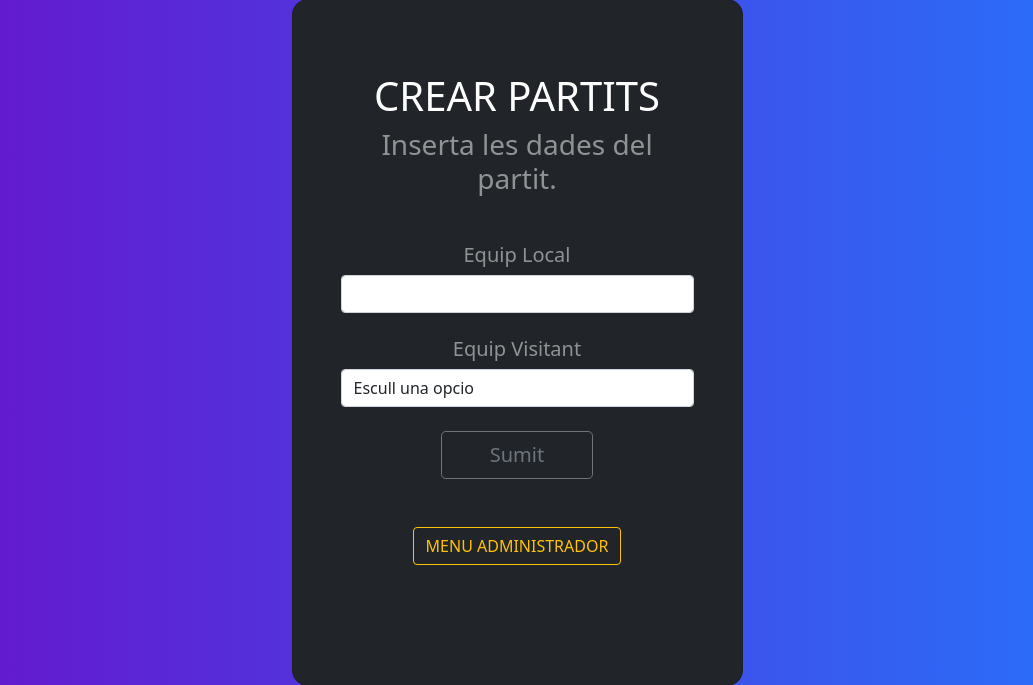
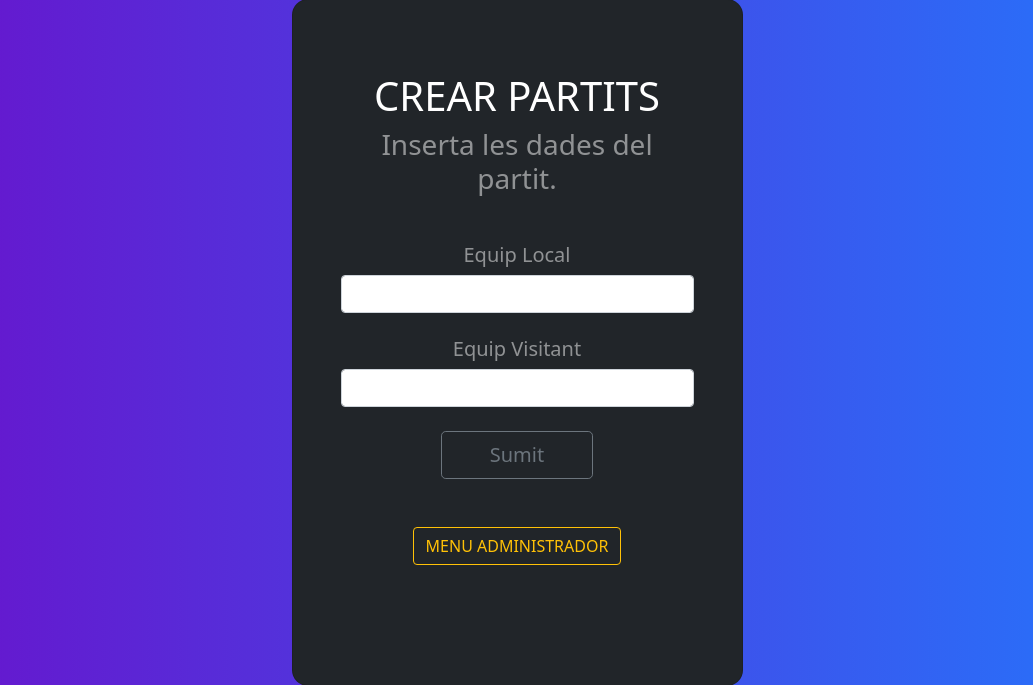
Before and after one commit to EduPuja/travessa, a PHP site: page /mysql/admin/gestioPartits/crearPartits.php in a window 1280 px wide. Shown: the part 97-782 px from the top of the page, without its empty margins (123-1156 px from the left). Run offline with PHP 8.4, Linux system fonts and the light colour scheme; the visitor is signed in with stand-in values (Sample User, id 1); data that the repository does not hold is empty.

Commit message:
crear partits change

```diff
--- a/mysql/admin/gestioPartits/crearPartits.php
+++ b/mysql/admin/gestioPartits/crearPartits.php
@@ -62,11 +62,12 @@ if(!isset($_SESSION['usuari']))
 					            	<div class="form-outline form-white mb-4">
                                         <h5 class="text-white-50 mb-2">Equip Visitant</h5>
                                         <select class="form-control" name="equipVisitant">
-                                            <?php
+                                        <optgroup label="Equips">
+                                           <?php
                                                 require("../../../assets/php/connexioBD.php");
                                                 $query = "SELECT nom from equip";
                                                 $result = mysqli_query($connexio,$query);
-                                                echo "<option value='equip'>Escull una opcio</option>";
+                                                 //echo "<option value='equip'>Escull una opcio</option>";
                                                 while($row = mysqli_fetch_assoc($result))
                                                 {
                                                      echo "<option value='equip'>".$row['nom']."</option>";
```
